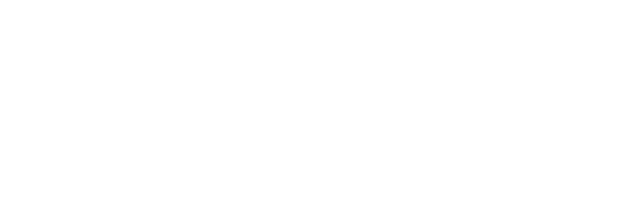
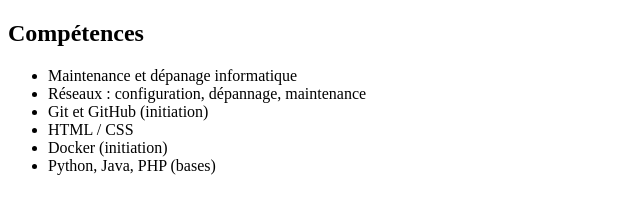
Before and after one commit to amos-hdrs/mon-cv, a plain HTML site: page index.html in a window 1280 px wide. Shown: the whole page, without its empty margins (0-640 px from the left). Drawn offline with Linux system fonts and the light colour scheme.

Commit message:
mise en place de la section competences

```diff
--- a/index.html
+++ b/index.html
@@ -9,7 +9,15 @@
   <!-- TITRE -->
   <!-- DESCRIPTION -->
   <!-- FORMATIONS -->
-  <!-- COMPETENCES -->
+  <h2>Compétences</h2>
+<ul>
+  <li>Maintenance et dépanage informatique </li>
+  <li>Réseaux : configuration, dépannage, maintenance</li>
+  <li>Git et GitHub (initiation)</li>
+  <li>HTML / CSS</li>
+  <li>Docker (initiation)</li>
+  <li>Python, Java, PHP (bases)</li>
+</ul>
   <!-- ASSOCIATIONS -->
 </body>
 </html>
```
